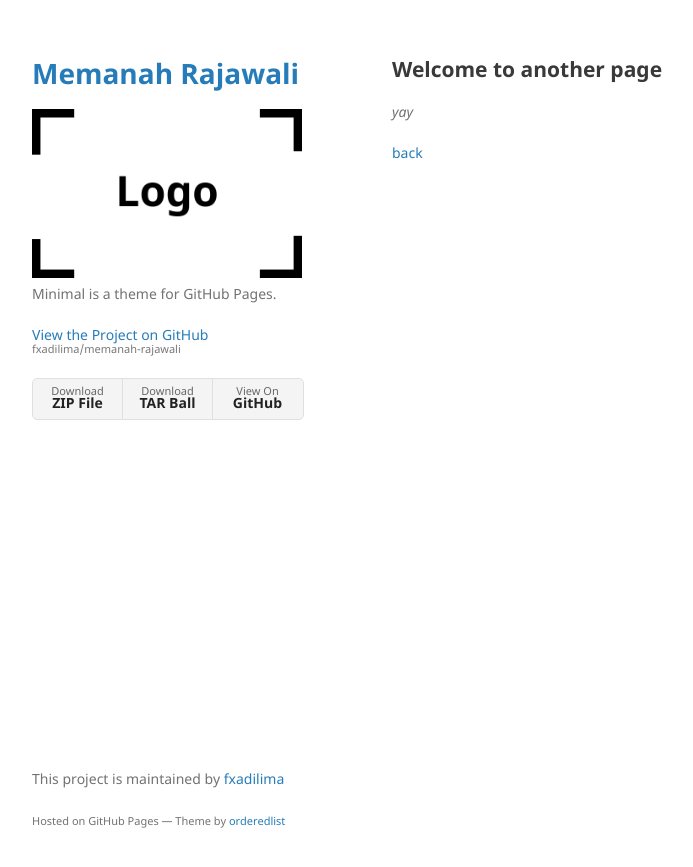
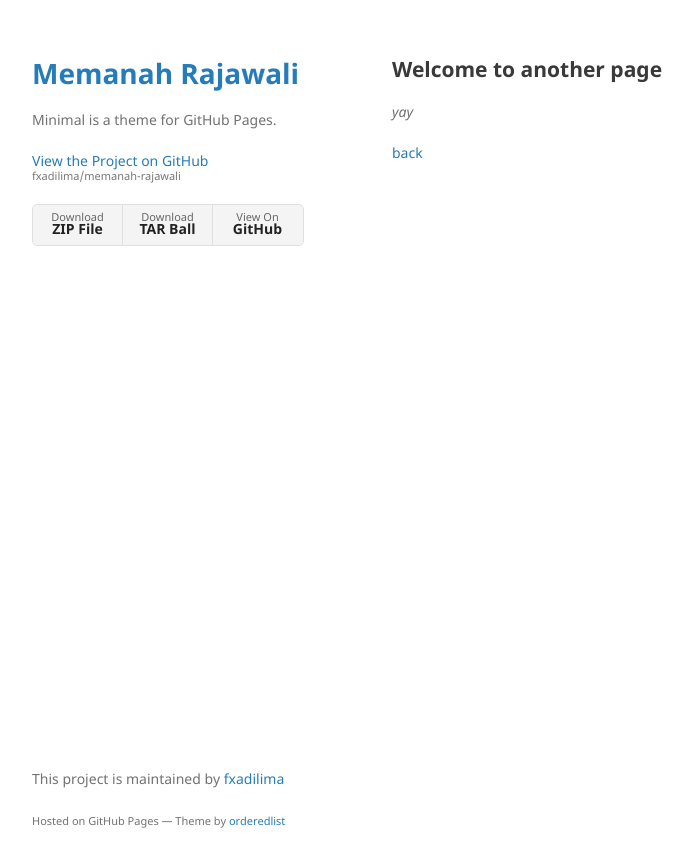
Before and after one commit to fxadilima/memanah-rajawali, a Jekyll site: the page built from docs/another-page.md, in a window 1280 px wide. Shown: the top 867 px of the page, without its empty margins (178-871 px from the left). Built offline with Jekyll 4.4.1, drawn with Linux system fonts in a browser that asks for light colours; our own code applies the rules of GitHub Pages for plain Markdown files.

Commit message:
fixing logo

```diff
--- a/docs/_layouts/default.html
+++ b/docs/_layouts/default.html
@@ -17,8 +17,8 @@
       <header>
         <h1><a href="{{ "/" | absolute_url }}">{{ site.title | default: site.github.repository_name }}</a></h1>
 
-        {% if site.logo %}
-          <img src="{{site.logo | relative_url}}" alt="Logo" />
+        {% if page.image %}
+          <img src="{{page.image | relative_url}}" alt="Logo" />
         {% endif %}
 
         <p>{{ site.description | default: site.github.project_tagline }}</p>
```
